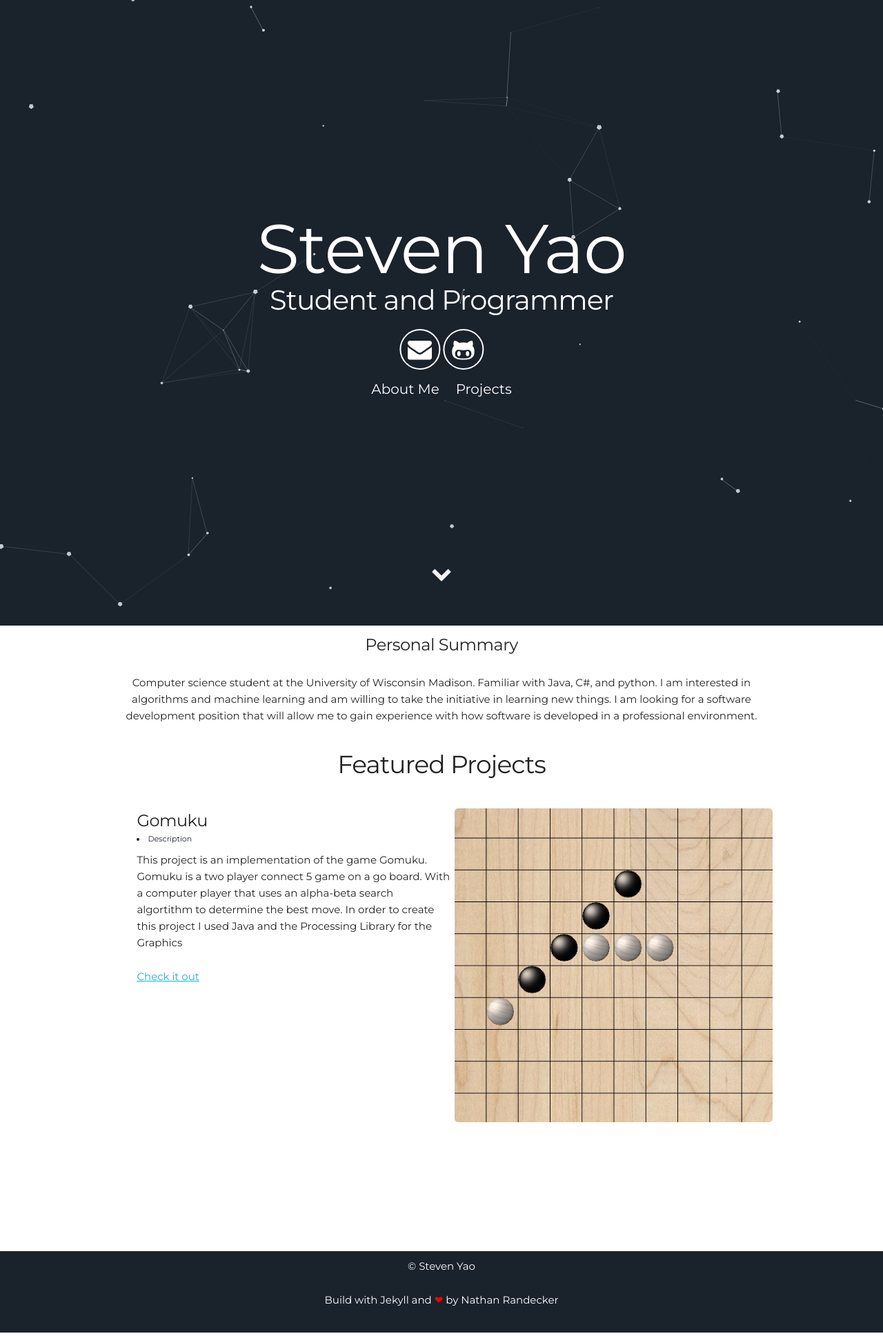
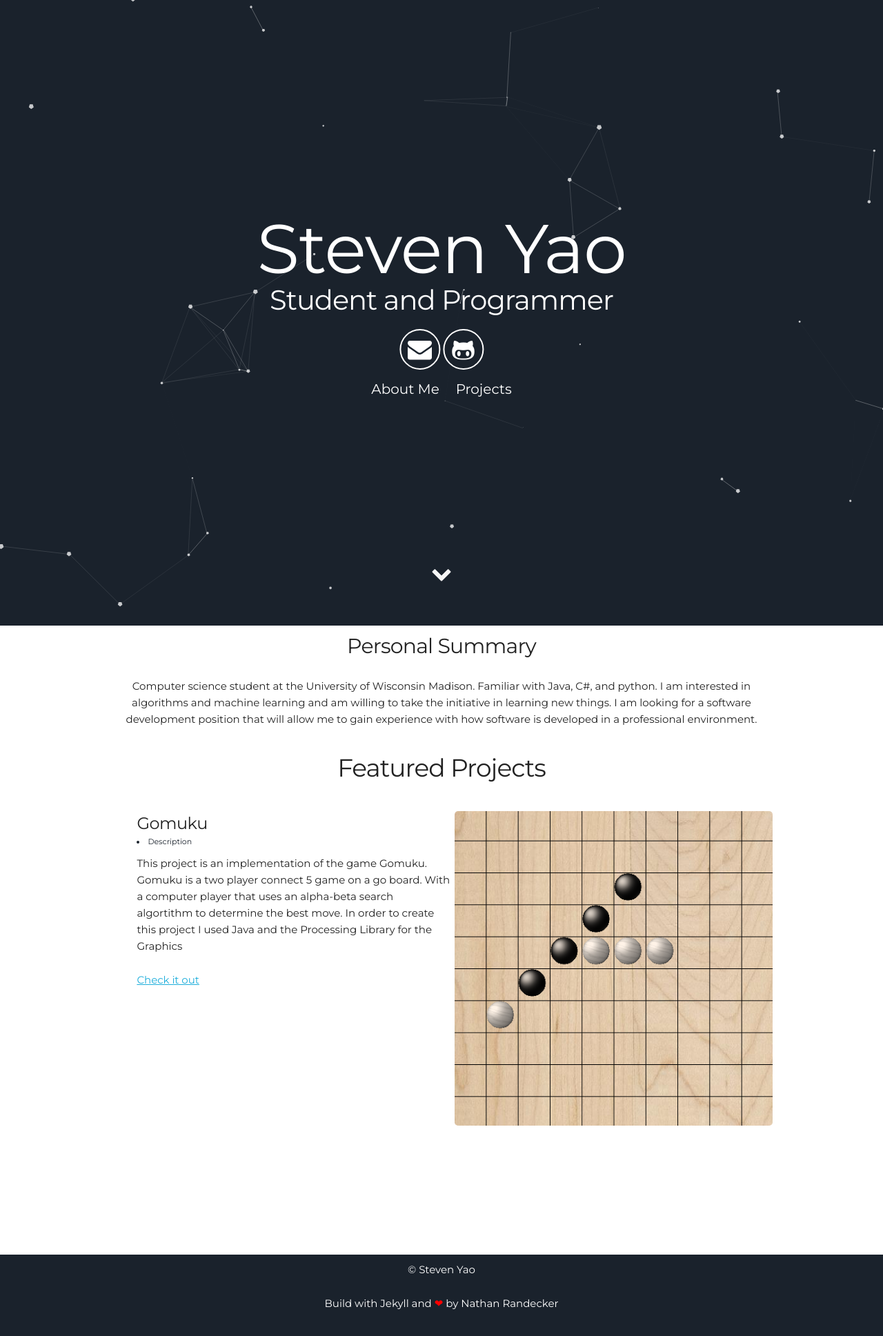
Before and after one commit to ysteven13/ysteven13.github.io, a Jekyll site: the page built from index.html, in a window 1280 px wide. Shown: the whole page at 69% size. Built offline with Jekyll 4.4.1, drawn with Linux system fonts in a browser that asks for light colours.

Commit message:
changed fonts

```diff
--- a/_includes/about.html
+++ b/_includes/about.html
@@ -1,6 +1,6 @@
 <div class="container">
   <div class="user-details">
-    <h5> Personal  Summary </h5>
+    <h4> Personal  Summary </h4>
     <p> {{site.user_description}} </p>
   </div>
       <h1 style= "text-align:center"> </h1>
```
